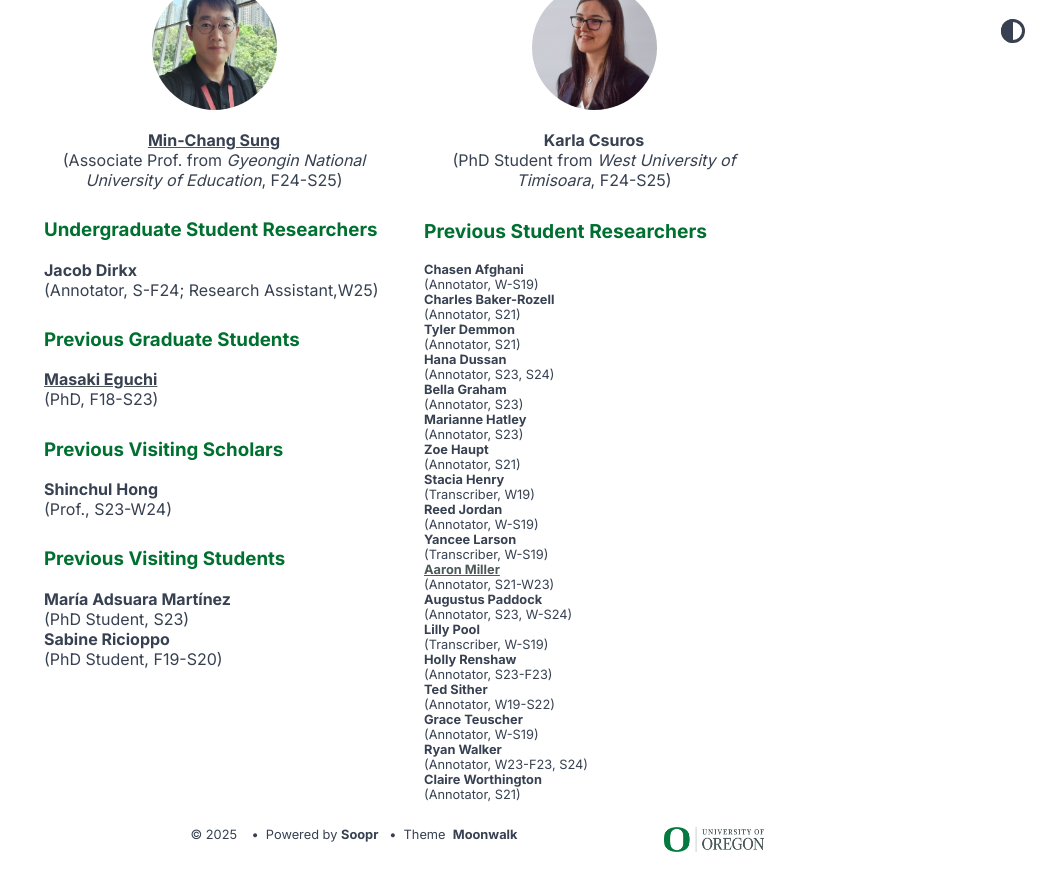
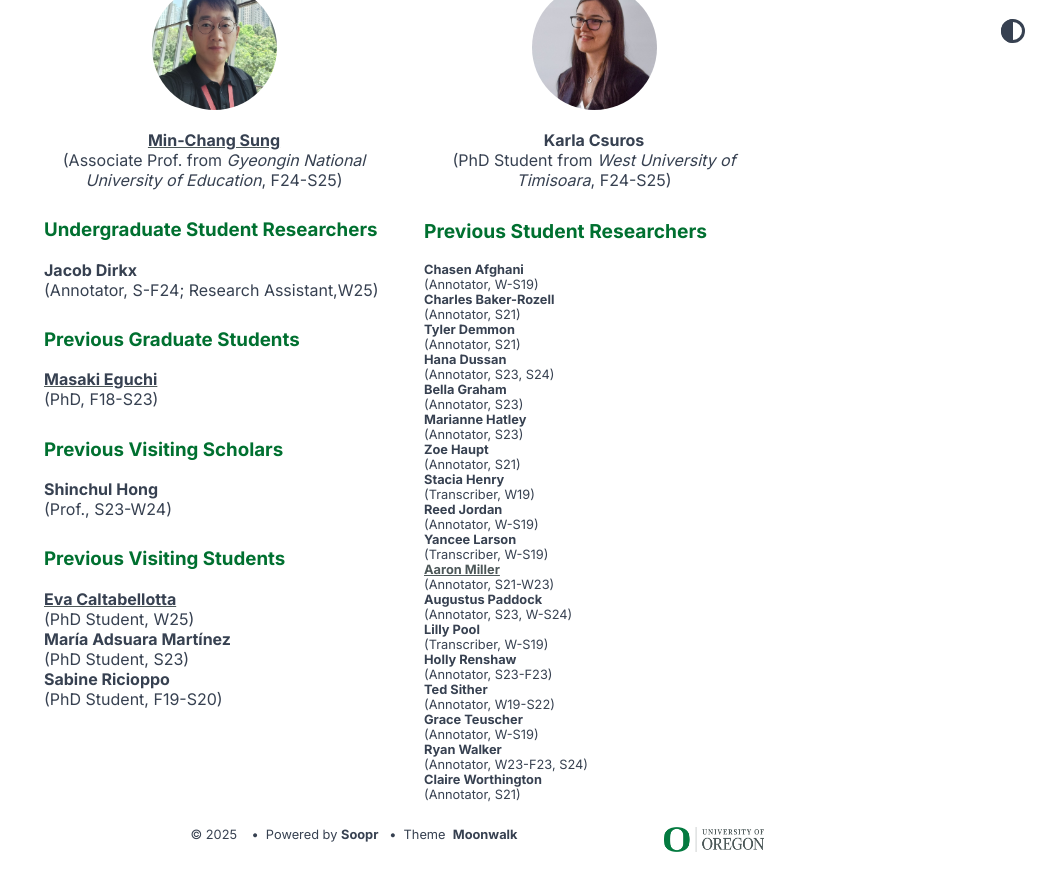
Before and after one commit to LCR-ADS-Lab/LCR-ADS-Home, a Jekyll site: the page built from docs/People.md, in a window 1280 px wide and 900 px high, scrolled down 1025 px. Shown: the top 891 px of the window, without its empty margins (236-1280 px from the left). Built offline with Jekyll 4.4.1, drawn with Linux system fonts in a browser that asks for light colours.

Commit message:
Update People.md

```diff
--- a/docs/People.md
+++ b/docs/People.md
@@ -113,6 +113,8 @@ title: People
             </p>
             <h3>Previous Visiting Students</h3>
             <p>
+                <a href="https://www.arts.kuleuven.be/english/our-staff/bap/evacaltabellotta" target="_blank"><strong>Eva Caltabellotta</strong></a><br>
+                (PhD Student, W25)<br>
                 <strong>María Adsuara Martínez</strong><br>
                 (PhD Student, S23)<br>
                 <strong>Sabine Ricioppo</strong><br>
```
